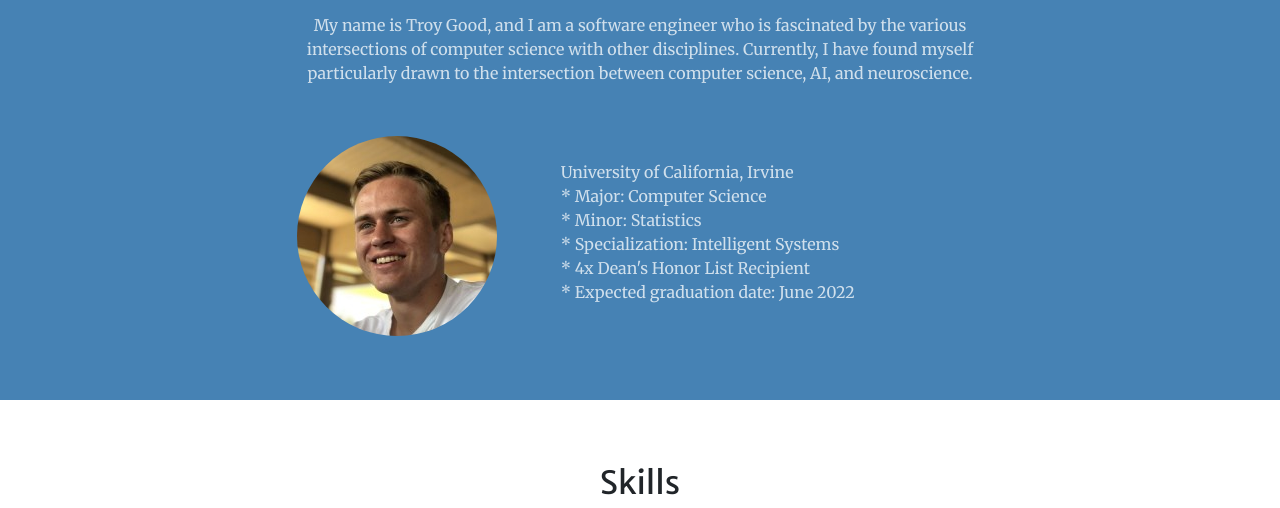
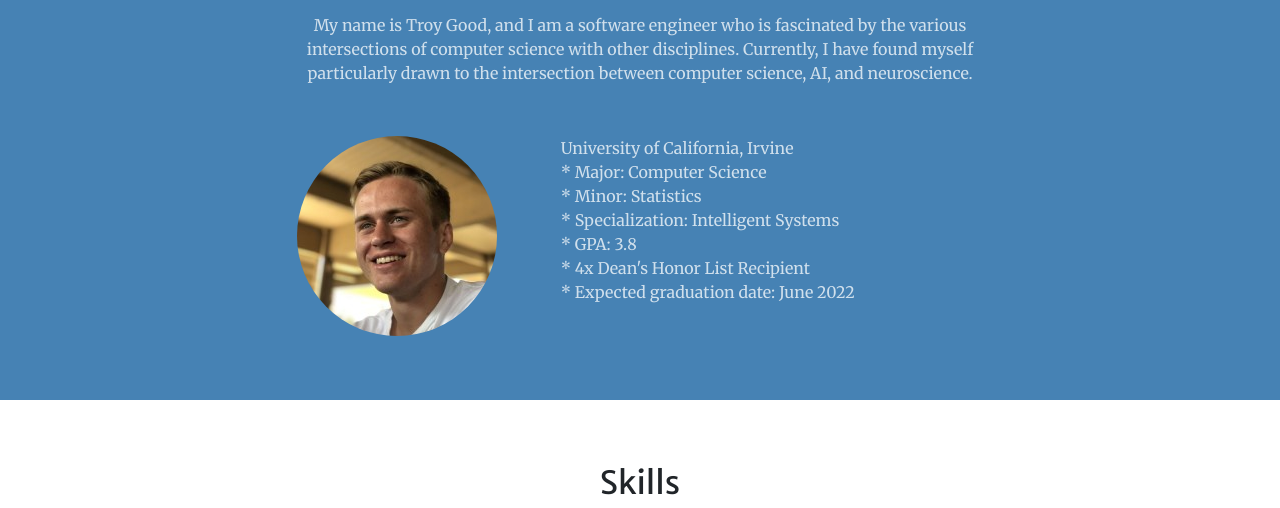
Before and after one commit to tgood13/tgood13.github.io, a plain HTML site: page index.html in a window 1280 px wide. Shown: the part 940-1448 px from the top of the page. Drawn offline with nearby package versions, Linux system fonts and the light colour scheme.

Commit message:
edited bio

```diff
--- a/index.html
+++ b/index.html
@@ -66,12 +66,11 @@
                         <div class="col-xl-auto text-left">
                             <hr class="divider my-4" />
                             <img src="assets/img/profile_pic.jpg" alt="Avatar" align="left" style="margin-right:4em;border-radius: 50%;">
-
-                            <p class="text-white-75 mb-4">
-                                <br/>University of California, Irvine<br/>
+                            <p class="text-white-75 mb-4">University of California, Irvine<br/>
                                 * Major: Computer Science<br/>
                                 * Minor: Statistics<br/>
                                 * Specialization: Intelligent Systems<br/>
+                                * GPA: 3.8<br/>
                                 * 4x Dean's Honor List Recipient<br/>
                                 * Expected graduation date: June 2022<br/>
                             </p>
```
